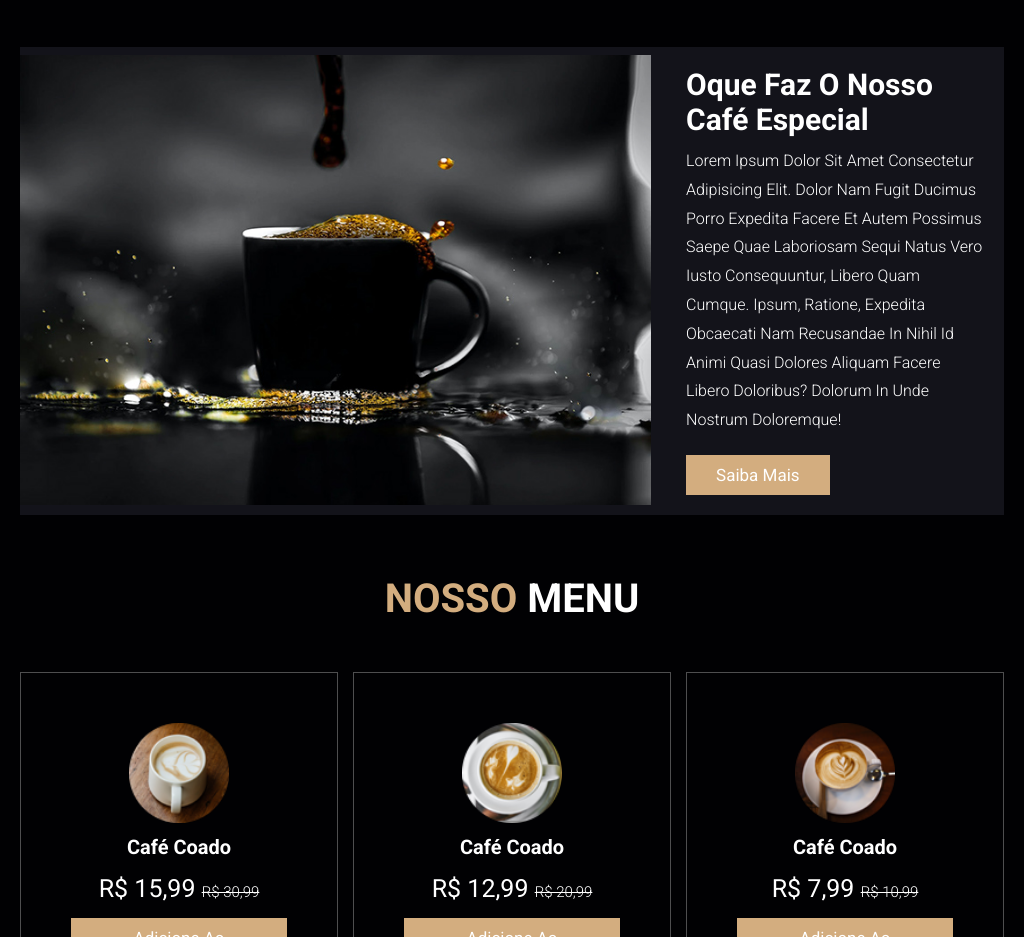
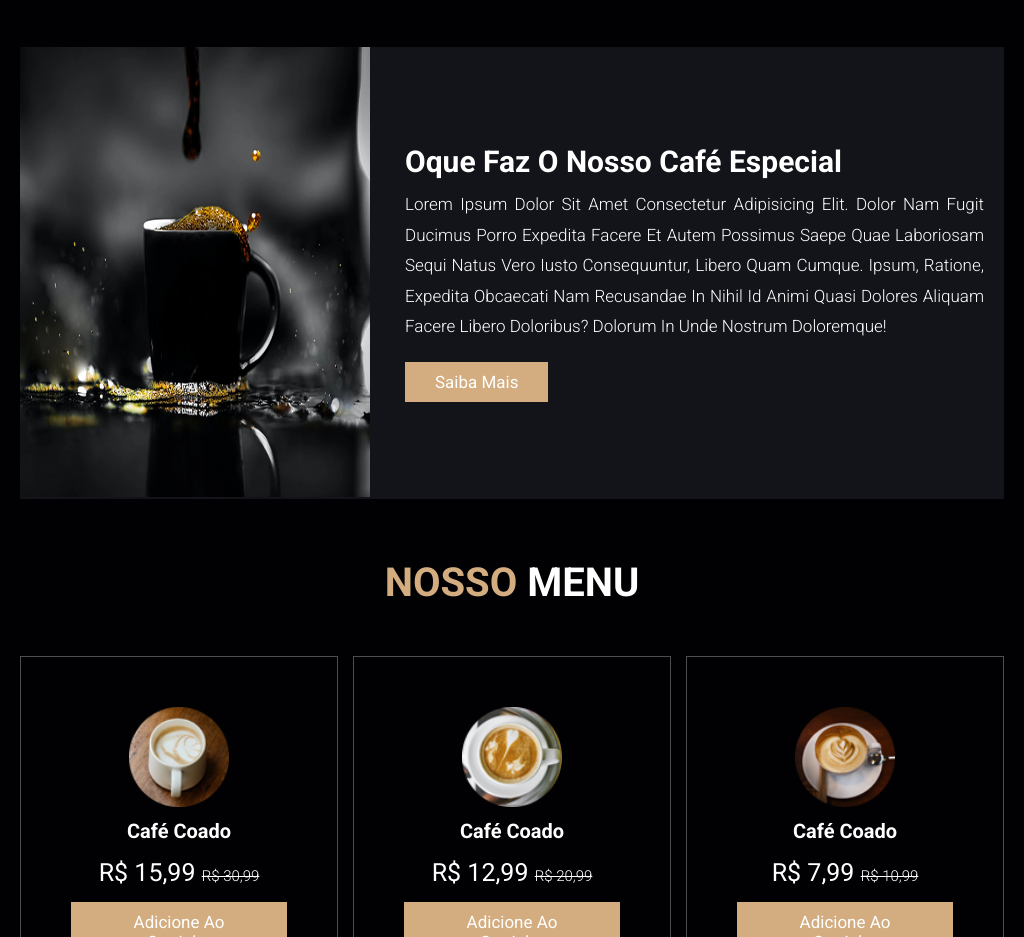
Before and after one commit to JhonatasVictor/Cafeteria, a plain HTML site: page index.html in a window 1024 px wide. Shown: the part 940-1877 px from the top of the page. Drawn offline with Linux system fonts and the light colour scheme.

Commit message:
atualizei

```diff
--- a/responsive.css
+++ b/responsive.css
@@ -84,3 +84,30 @@
     }
 
 }
+
+
+@media screen and (min-width: 834px) and (max-width: 1194px) {
+    .home-container {
+        background: url("./Imagens/home-img.jpg");
+        background-size: cover;
+        background-position: center right;
+        background-attachment: fixed;
+}
+
+.container-image img {
+    width: 350px;
+
+}
+
+
+.about .content h3 {
+    font-size: 2rem;
+    font-weight: 700;
+}
+
+.about .content p {
+    font-size: 1.7rem;
+    font-weight: lighter;
+    text-align: justify;
+}
+}
--- a/style.css
+++ b/style.css
@@ -231,8 +231,9 @@
     color: #ffff;
  }
 
- .about .row .content p {
-    font-size: 1.6rem;
+ .about .content p {
+    font-size: 0.1rem;
+    text-align: center;
     color: #fff;
     padding: 1rem 0;
     line-height: 1.8;
```
